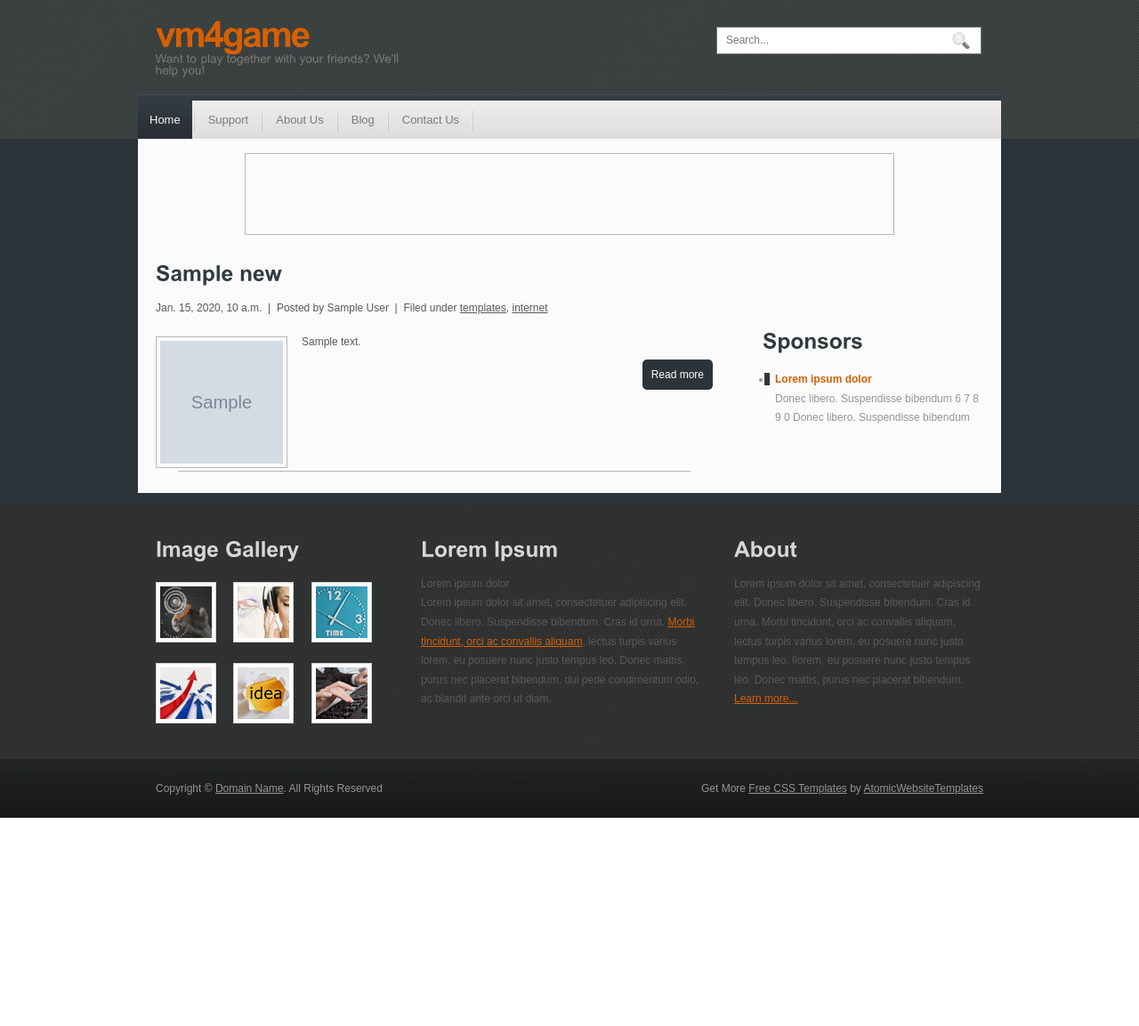
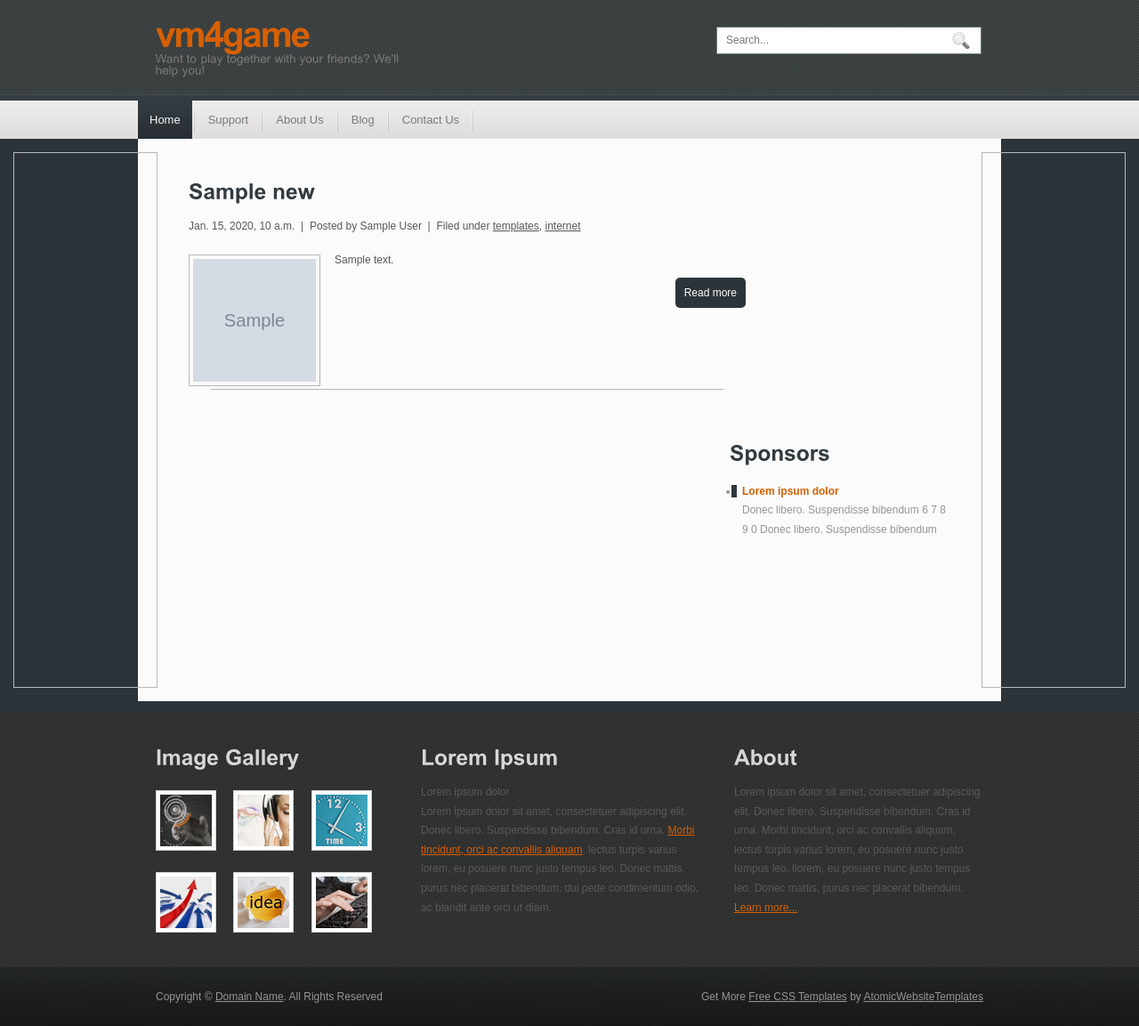
Before and after one commit to tshap88/VM, a Django app: page / in a window 1280 px wide. Shown: the whole page at 89% size. Before the commit the page ends 919 px from the top, so only its background shows below. Run offline with Django 3.2, Linux system fonts and the light colour scheme; tables that the repository leaves empty hold one stand-in row (values such as "Sample post"); grey boxes marked "Sample" are stand-in pictures; some libraries are stand-ins or nearby versions; some web fonts are replaced.

Commit message:
added place for advertising

```diff
--- a/VM/templates/index.html
+++ b/VM/templates/index.html
@@ -29,6 +29,7 @@
       </div>
       <div class="clr"></div>
     </div>
+  </div>
   <div class="clr"></div>
   <div class="menu_header">
     <div class="menu_nav">
@@ -42,11 +43,10 @@
     </div>
   </div>
   <div class="clr"></div>
-  </div>
+  <div class="table"></div>
+  <div class="table1"></div>
   <div class="content">
     <div class="content_resize">
-    <div class="table">
-    </div>
       <div class="mainbar">
       {% for news1_mn in news_mn %}
           <div class="article">
@@ -91,16 +91,8 @@
 
           </div>
       {% endfor %}
-
       </div>
       <div class="sidebar">
-        <div class="gadget">
-          <h2 class="star"><a href=""><span></span></a></h2>
-          <div class="clr"></div>
-          <ul class="sb_menu">
-          </ul>
-        </div>
-
         <div class="gadget">
           <h2 class="star"><span>Sponsors</span></h2>
           <div class="clr"></div>
--- a/sites/static/css/style.css
+++ b/sites/static/css/style.css
@@ -81,11 +81,13 @@ a.rm, a.com {
 }
 .header {
 	background:url(../../static/images/header_bg.gif);
+
 }
 .header_resize {
 	margin:0 auto;
 	padding:0;
 	width:970px;
+
 }
 .hbg {
 	width:970px;
@@ -94,8 +96,7 @@ a.rm, a.com {
 .menu_header {
     background:url(../../static/images/menu_bg.gif);
     height:50px;
-    margin: 0 auto;
-    width: 970px;
+
 
 }
 .menu_nav {
@@ -180,7 +181,8 @@ a.rm, a.com {
 	padding:10px;
 }
 .sidebar {
-	padding:0;
+	margin:0;
+    padding:0;
 	float:right;
 	width:298px;
 
@@ -383,9 +385,18 @@ ol li .send {
 	float:left;
 }
 .table {
-    margin:0 auto;
+    margin:15px;
 	padding:0;
-    width: 728px;
-    height: 90px;
+    width: 160px;
+    height: 600px;
     border: 1px solid #b7b7b7;
+    float: left;
 }
+.table1 {
+    margin:15px;
+	padding:0;
+    width: 160px;
+    height: 600px;
+    border: 1px solid #b7b7b7;
+    float: right;
+}
```
Lines whose indentation alone changed are shown as unchanged.
